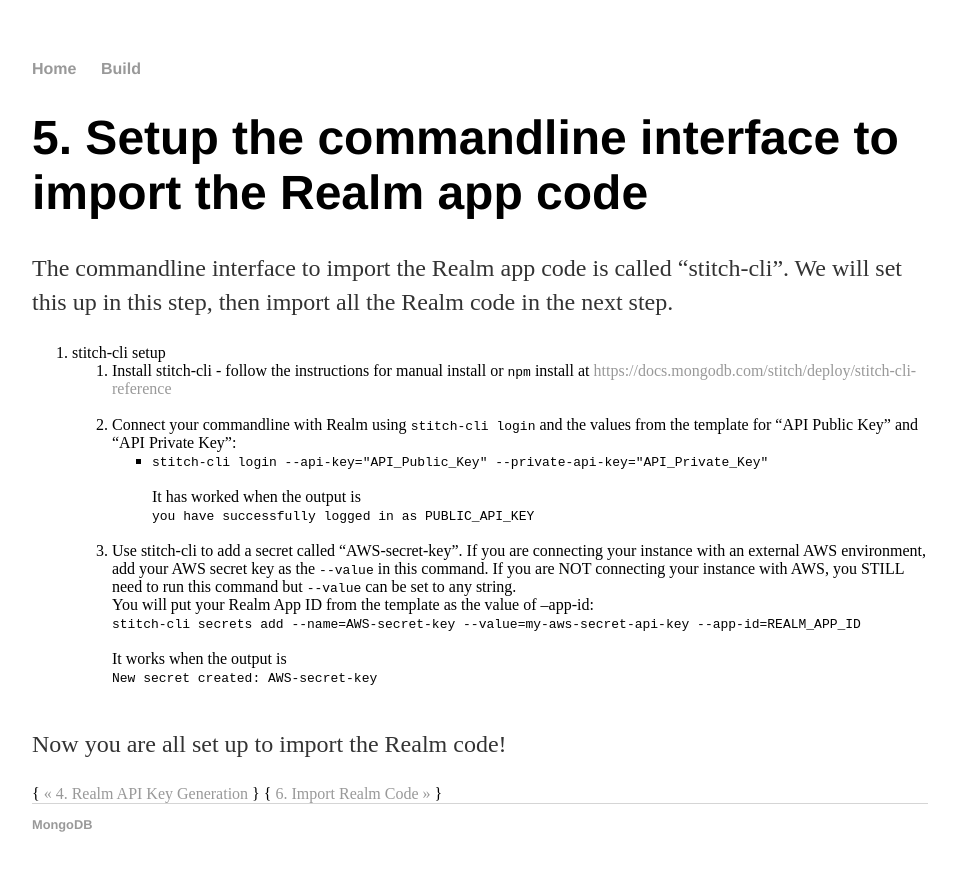
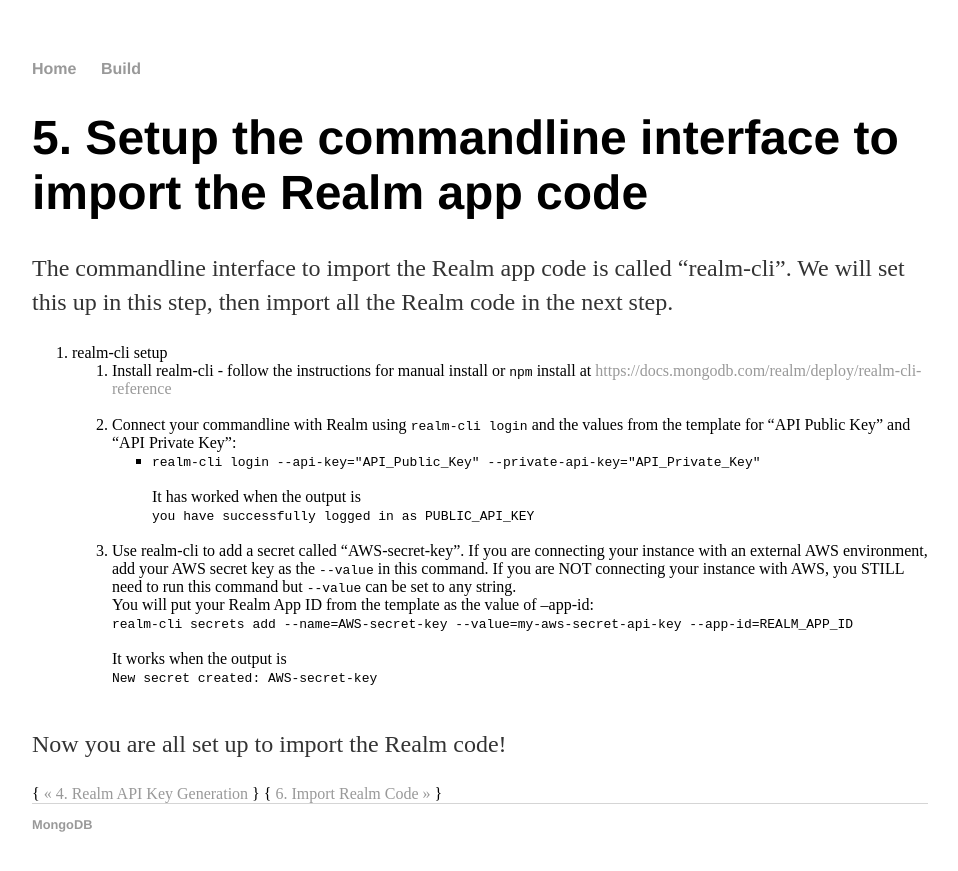
Before and after one commit to WildAid/wildaid.github.io, a Jekyll site: the page built from _posts/2020-06-09-Setup-Commandline-for-Realm-Import.md, in a window 1280 px wide. Shown: the top 871 px of the page, without its empty margins (160-1118 px from the left). Built offline with Jekyll 4.4.1, drawn with Linux system fonts in a browser that asks for light colours.

Commit message:
changing stitch-cli to realm-cli

```diff
--- a/_posts/2020-06-09-Setup-Commandline-for-Realm-Import.md
+++ b/_posts/2020-06-09-Setup-Commandline-for-Realm-Import.md
@@ -5,17 +5,17 @@
 categories: build
 ---
 
-The commandline interface to import the Realm app code is called "stitch-cli". We will set this up in this step, then import all the Realm code in the next step.
+The commandline interface to import the Realm app code is called "realm-cli". We will set this up in this step, then import all the Realm code in the next step.
 
-1. stitch-cli setup
-   1. Install stitch-cli - follow the instructions for manual install or `npm` install at <A HREF="https://docs.mongodb.com/stitch/deploy/stitch-cli-reference/" target="_blank">https://docs.mongodb.com/stitch/deploy/stitch-cli-reference</A><BR><BR>
-   1. Connect your commandline with Realm using `stitch-cli login` and the values from the template for "API Public Key" and "API Private Key":<BR>
-   - `stitch-cli login --api-key="API_Public_Key" --private-api-key="API_Private_Key"`<BR><BR>
+1. realm-cli setup
+   1. Install realm-cli - follow the instructions for manual install or `npm` install at <A HREF="https://docs.mongodb.com/realm/deploy/realm-cli-reference/" target="_blank">https://docs.mongodb.com/realm/deploy/realm-cli-reference</A><BR><BR>
+   1. Connect your commandline with Realm using `realm-cli login` and the values from the template for "API Public Key" and "API Private Key":<BR>
+   - `realm-cli login --api-key="API_Public_Key" --private-api-key="API_Private_Key"`<BR><BR>
       It has worked when the output is <BR>`you have successfully logged in as PUBLIC_API_KEY`<BR><BR>
 
-   1. Use stitch-cli to add a secret called "AWS-secret-key". If you are connecting your instance with an external AWS environment, add your AWS secret key as the `--value` in this command. If you are NOT connecting your instance with AWS, you STILL need to run this command but `--value` can be set to any string. <BR>
+   1. Use realm-cli to add a secret called "AWS-secret-key". If you are connecting your instance with an external AWS environment, add your AWS secret key as the `--value` in this command. If you are NOT connecting your instance with AWS, you STILL need to run this command but `--value` can be set to any string. <BR>
    You will put your Realm App ID from the template as the value of --app-id:<BR>
-      `stitch-cli secrets add --name=AWS-secret-key --value=my-aws-secret-api-key --app-id=REALM_APP_ID`<BR><BR>
+      `realm-cli secrets add --name=AWS-secret-key --value=my-aws-secret-api-key --app-id=REALM_APP_ID`<BR><BR>
       It works when the output is <BR>`New secret created: AWS-secret-key`<BR><BR>
 
 Now you are all set up to import the Realm code!
```
Also changed, not shown: _posts/2020-06-09-Import-Realm-Code.md (+1 -1 lines).
